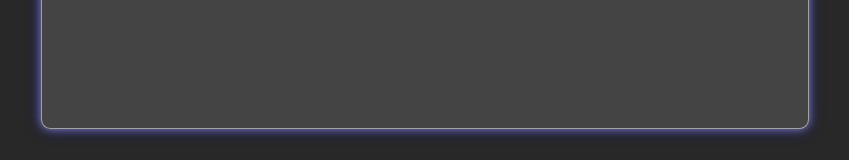
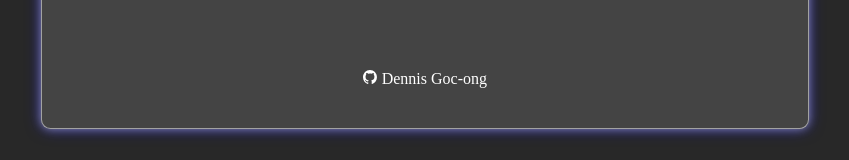
Before and after one commit to m-dennisgocong/virtual-drum, a React (Vite) app: page / in a window 1280 px wide. Shown: the part 531-691 px from the top of the page, without its empty margins (215-1064 px from the left). Built offline with nearby package versions, Linux system fonts and the light colour scheme.

Commit message:
feat: add footer

```diff
--- a/src/App.jsx
+++ b/src/App.jsx
@@ -2,7 +2,7 @@ import { useState } from 'react';
 import './App.scss';
 import BankPad from './components/BankPad';
 import {bankOne, bankTwo} from './data/Bank.js';
-
+import githubLogo from './icon/github-logo.svg';
 
 const App = () => {
 
@@ -73,6 +73,12 @@ const App = () => {
           <label htmlFor="bank" style={!power ? {color: 'grey'}: null} >Bank</label>
         </div>
       </div>
+      <div id="footer">
+        <a href="https://github.com/m-dennisgocong/virtual-drum" target='_blank'>
+          <img src={githubLogo} alt="" />
+          Dennis Goc-ong
+        </a>
+      </div>
     </main>
   );
 }
--- a/src/App.scss
+++ b/src/App.scss
@@ -12,7 +12,7 @@ $drum-machine-bg-color: rgb(68, 68, 68);
   background-color: $main-bg-color;
 }
 #drum-machine{
-  height: 80vh;
+  height: 90vh;
   width: 85vw;
   display: flex;
   flex-direction: column;
@@ -104,6 +104,20 @@ $drum-machine-bg-color: rgb(68, 68, 68);
 
     }
   }
+
+  #footer{
+    position: relative;
+    top: 1em;
+    a{
+      color: rgb(255, 255, 255);
+      text-decoration: none;
+      display: flex;
+      gap: .3em;
+      img{
+        height: .85em;
+      }
+    }
+  }
 }
 
 @media (min-width: 900px) {
@@ -133,7 +147,10 @@ $drum-machine-bg-color: rgb(68, 68, 68);
       grid-column: 2 / 3;
       grid-row: 4 / 6;
     }
-
+    #footer{
+      grid-column: 1 / 3;
+      grid-row: 5 / 7;
+    }
   }
 
 }
```
Also changed, not shown: src/icon/github-logo.svg (added).
